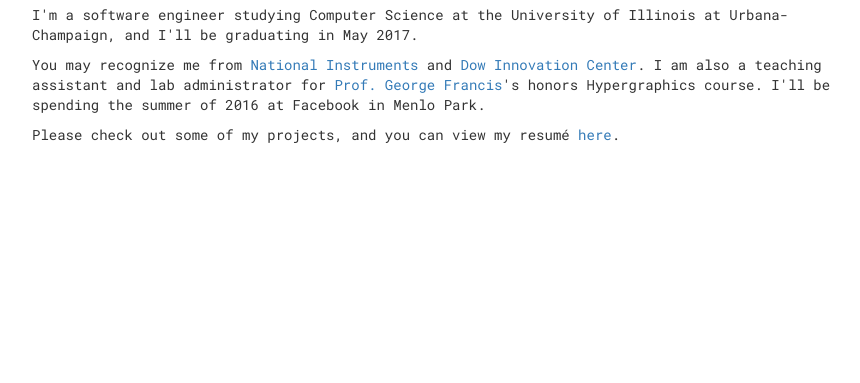
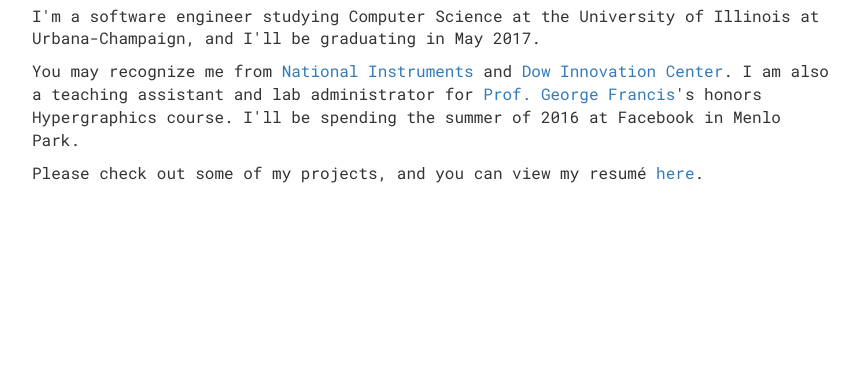
Before and after one commit to vassilmladenov/website, a website: page public/index.html in a window 1280 px wide. Shown: the part 270-653 px from the top of the page, without its empty margins (208-1068 px from the left). Drawn offline with nearby package versions, Linux system fonts and the light colour scheme; some packages are replaced by stand-ins of ours.

Commit message:
increased font on home page

```diff
--- a/public/css/site.css
+++ b/public/css/site.css
@@ -73,3 +73,7 @@ body {
 .details-text > img, div {
   margin-bottom: 15px;
 }
+
+.home-text {
+  font-size: 12pt;
+}
--- a/public/views/home.html
+++ b/public/views/home.html
@@ -1,7 +1,6 @@
-
-    <div class="row">
-        <h2>Hi, call me Vassi.</h2>
-        <p>I'm a software engineer studying Computer Science at the University of Illinois at Urbana-Champaign, and I'll be graduating in May 2017.</p>
-        <p>You may recognize me from <a href="http://www.ni.com/">National Instruments</a> and <a href="http://researchpark.illinois.edu/case-studies/dow-innovation-center">Dow Innovation Center</a>. I am also a teaching assistant and lab administrator for <a href="http://www.math.uiuc.edu/~gfrancis/">Prof. George Francis</a>'s honors Hypergraphics course. I'll be spending the summer of 2016 at Facebook in Menlo Park.</p>
-        <p>Please check out some of my projects, and you can view my resumé <a href="/assets/VassilMladenovResume.pdf">here</a>.
-    </div>
+<div class="row home-text">
+    <h2>Hi, call me Vassi.</h2>
+    <p>I'm a software engineer studying Computer Science at the University of Illinois at Urbana-Champaign, and I'll be graduating in May 2017.</p>
+    <p>You may recognize me from <a href="http://www.ni.com/">National Instruments</a> and <a href="http://researchpark.illinois.edu/case-studies/dow-innovation-center">Dow Innovation Center</a>. I am also a teaching assistant and lab administrator for <a href="http://www.math.uiuc.edu/~gfrancis/">Prof. George Francis</a>'s honors Hypergraphics course. I'll be spending the summer of 2016 at Facebook in Menlo Park.</p>
+    <p>Please check out some of my projects, and you can view my resumé <a href="/assets/VassilMladenovResume.pdf">here</a>.
+</div>
```
